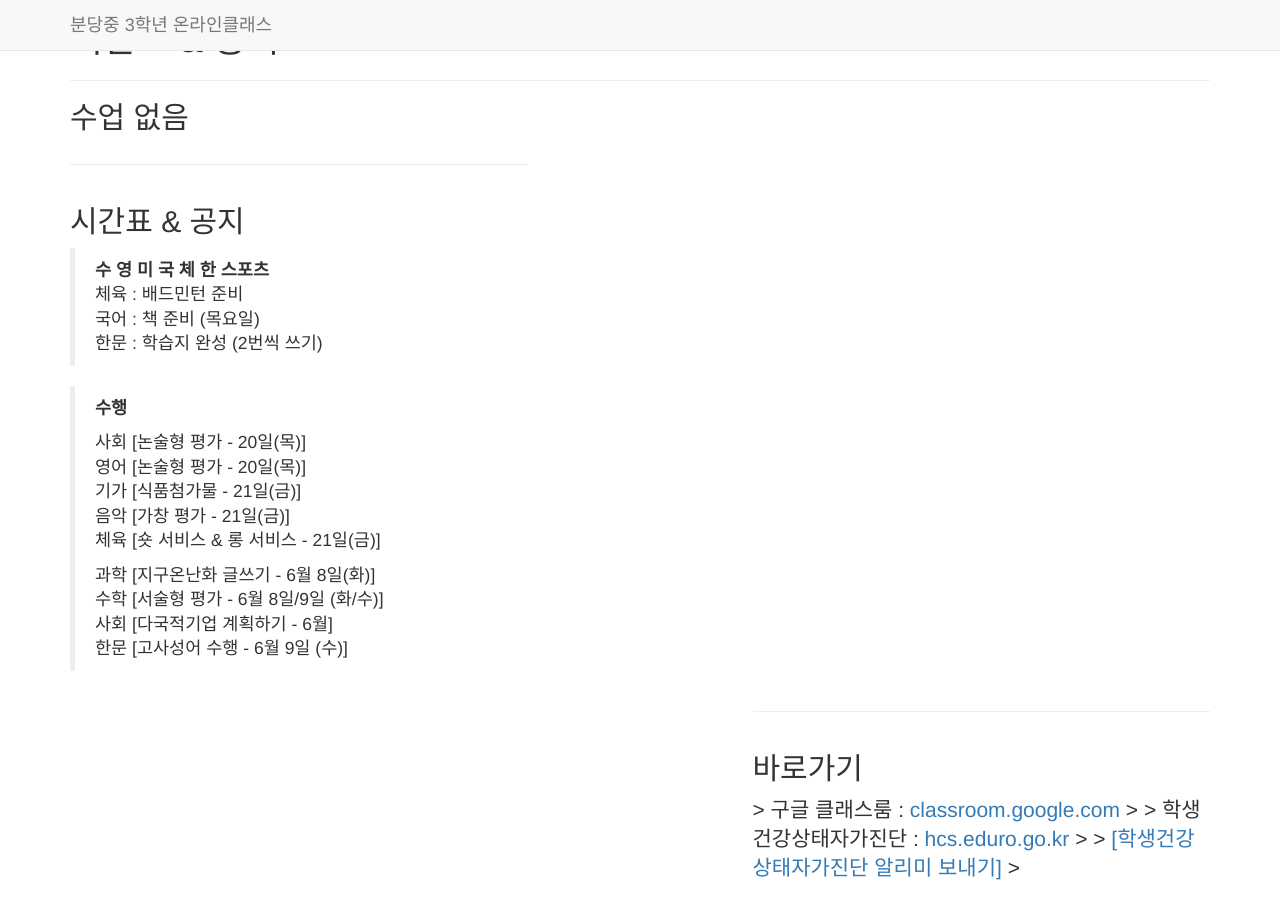
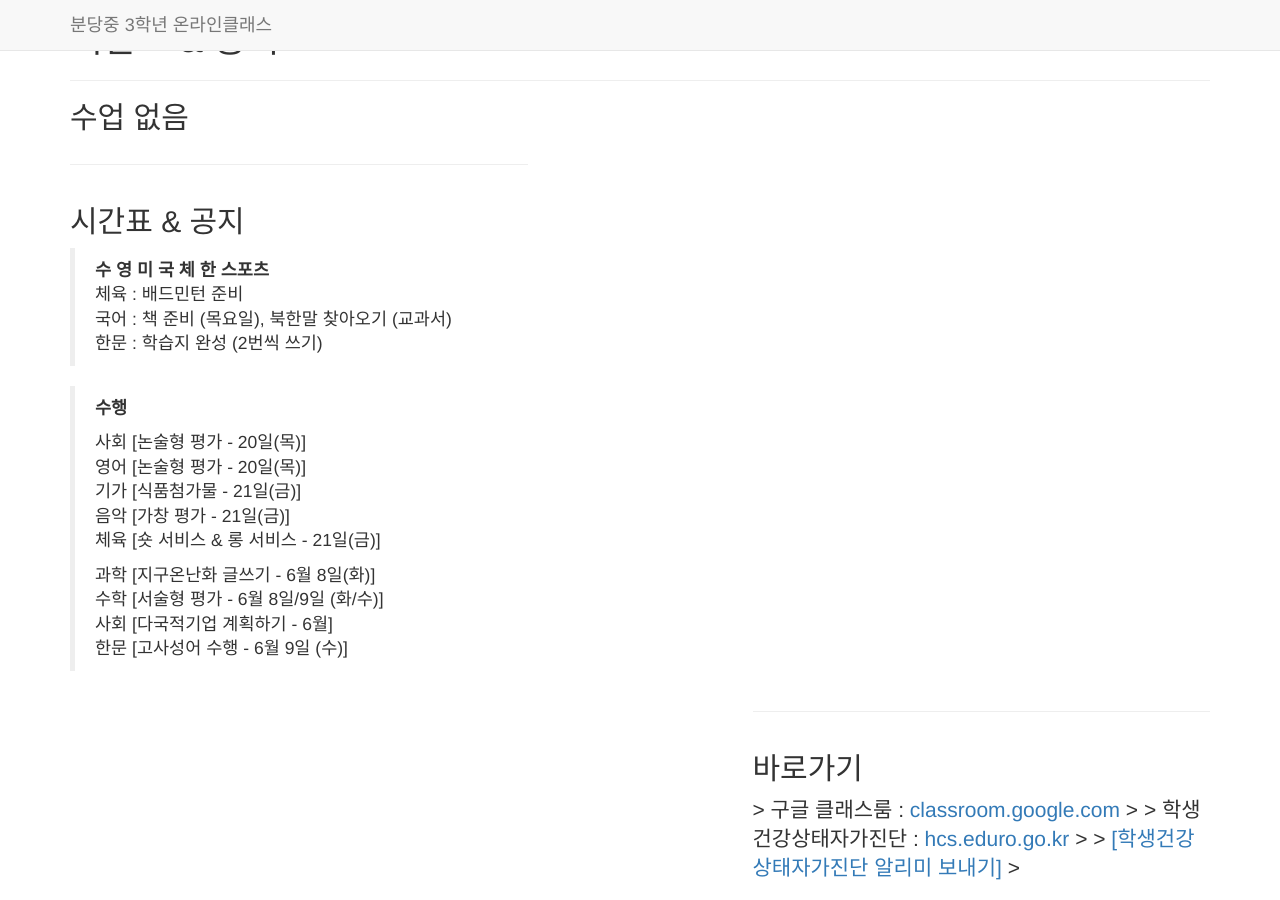
Before and after one commit to bundang-ms-2021/oncl, a Jekyll site: the page built from _posts/2014-09-21-services-1.markdown, in a window 1280 px wide and 900 px high. Built offline with Jekyll 4.4.1, drawn with Linux system fonts in a browser that asks for light colours; nearby versions of some CDN libraries; library files that are not in the unit come from our copies.

Commit message:
Update 2014-09-21-services-1.markdown

```diff
--- a/_posts/2014-09-21-services-1.markdown
+++ b/_posts/2014-09-21-services-1.markdown
@@ -7,7 +7,7 @@ description: |
 ---
   > **수 영 미 국 체 한 스포츠**
   > 체육 : 배드민턴 준비
-  > 국어 : 책 준비 (목요일)
+  > 국어 : 책 준비 (목요일), 북한말 찾아오기 (교과서)
   > 한문 : 학습지 완성 (2번씩 쓰기)
 
   > **수행**
```
